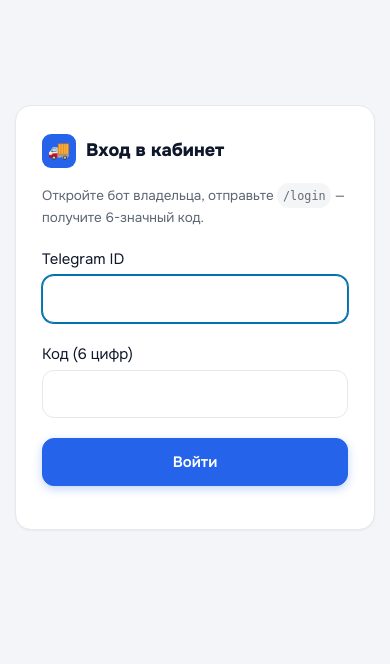
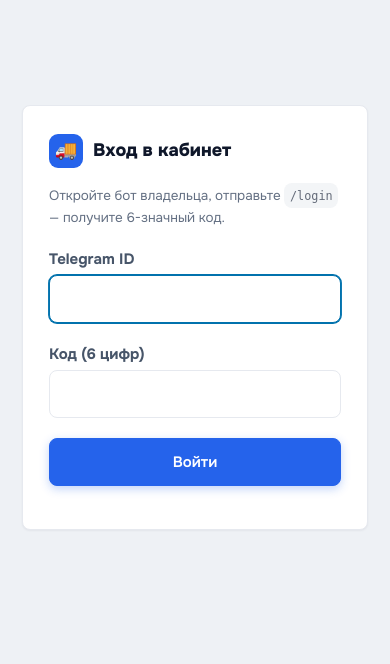
Before and after one commit to gipew09-cloud/condur, a FastAPI app: page /login in a window 390 px wide. Shown: the top 664 px of the page. Run offline with FastAPI, Linux system fonts and the light colour scheme; parts of the project's set-up code (start-up, migrations or seed data) failed here and were passed over; some libraries are stand-ins or nearby versions.

Commit message:
Add files via upload

```diff
--- a/app/web/router.py
+++ b/app/web/router.py
@@ -1881,7 +1881,7 @@ async def acts_page(
             "customers": customers,
             "total_amount": total_amount, "total_trips": total_trips,
             "act_date": act_date or date.today().isoformat(),
-            "act_title": title or "Акт сверки",
+            "act_title": title or "Акт выполненных работ",
             "act_number_val": act_number or "",
             "sel_customer_id": customer_id or "",
             "requisites_ready": requisites_ready,
@@ -1899,7 +1899,7 @@ async def acts_export(
     customer_id: Annotated[str | None, Query()] = None,
     act_number: Annotated[str, Query()] = "",
     act_date: Annotated[str | None, Query()] = None,
-    title: Annotated[str, Query()] = "Акт сверки",
+    title: Annotated[str, Query()] = "Акт выполненных работ",
     trip_ids: Annotated[list[int], Query()] = [],
     selection_mode: Annotated[str, Query()] = "",
 ):
--- a/app/web/static/cabinet.css
+++ b/app/web/static/cabinet.css
@@ -13,11 +13,11 @@
   --accent-soft: #e8f0fe;
   --amber: #e0a32e;
   --amber-soft: #fdf0d3;
-  --bg: #f4f5f8;           /* мягкий холодно-серый фон страниц */
+  --bg: #eef1f5;           /* мягкий холодно-серый фон страниц */
   --surface: #ffffff;
-  --border: #e6e8ee;
+  --border: #e6e9ef;
   --text: #0f172a;
-  --text-muted: #5b6573;
+  --text-muted: #647083;
   --success-bg: #e7f6ec;
   --success-text: #147a3d;
   --danger-bg:  #fde8e6;
@@ -25,9 +25,9 @@
   --warn-bg: #fdf0d3;
   --warn-text: #9a5b00;
 
-  --radius-sm: 8px;
-  --radius-md: 12px;
-  --radius-lg: 16px;
+  --radius-sm: 7px;
+  --radius-md: 8px;
+  --radius-lg: 12px;
 
   --shadow-sm: 0 1px 2px rgba(16, 24, 40, .05);
   --shadow-md: 0 1px 3px rgba(16, 24, 40, .06), 0 8px 24px -12px rgba(16, 24, 40, .18);
@@ -65,6 +65,19 @@
 body {
   background: var(--bg);
   font-family: 'Onest', system-ui, -apple-system, sans-serif;
+  -webkit-font-smoothing: antialiased;
+}
+
+body > header.container,
+body > main.container {
+  max-width: 1600px;
+  width: min(100% - 44px, 1600px);
+  padding-left: 0;
+  padding-right: 0;
+}
+
+body > main.container {
+  padding-bottom: 3rem;
 }
 
 /* Цифры — табулярные везде где деньги/числа */
@@ -228,6 +285,19 @@ table tbody td, table tbody th {
 table tbody tr:last-child td, table tbody tr:last-child th { border-bottom: 0; }
 table tbody tr { transition: background .12s; }
 table tbody tr:hover { background: #f6f7f9; }
+
+input, select, textarea {
+  border-radius: var(--radius-md) !important;
+}
+
+label {
+  font-weight: 650;
+  color: #475569;
+}
+
+form .grid {
+  gap: .75rem;
+}
 
 /* ============ кнопки ============ */
 button[type="submit"],
@@ -296,7 +366,7 @@ button[type="submit"]:hover {
 .card, .panel {
   background: var(--surface);
   border: 1px solid var(--border);
-  border-radius: var(--radius-lg);
+  border-radius: var(--radius-md);
   box-shadow: var(--shadow-sm);
   padding: 16px 18px;
 }
--- a/app/web/templates/finances.html
+++ b/app/web/templates/finances.html
@@ -16,7 +16,7 @@
     <label>По дату <input type="date" name="period_to" id="fin-to" value="{{ period_to }}"></label>
     <label>&nbsp;<button type="submit">Показать</button></label>
     <label>&nbsp;<a role="button" class="secondary outline" href="/finances/export.xlsx?period_from={{ period_from }}&period_to={{ period_to }}">⬇ Excel</a></label>
-    <label>&nbsp;<a role="button" class="secondary outline" href="/acts?period_from={{ period_from }}&period_to={{ period_to }}">📄 Акт сверки</a></label>
+    <label>&nbsp;<a role="button" class="secondary outline" href="/acts?period_from={{ period_from }}&period_to={{ period_to }}">📄 Акты выполненных работ</a></label>
   </div>
   <div style="display:flex; gap:.4rem; flex-wrap:wrap; align-items:center; margin:-.25rem 0 .75rem;">
     <span style="color:var(--text-muted); font-size:.85rem;">Быстрый период:</span>
--- a/app/web/templates/requisites.html
+++ b/app/web/templates/requisites.html
@@ -4,7 +4,7 @@
 {% block content %}
 <div class="page-head">
   <h1>Реквизиты</h1>
-  <p class="sub">Данные Исполнителя и заказчиков для шапки акта 101 РС: наименование, ИНН/КПП, адрес, банк. Заполни один раз — подставятся во все акты.</p>
+  <p class="sub">Данные Исполнителя и заказчиков для шапки акта выполненных работ 101 РС: наименование, ИНН/КПП, адрес, банк. Заполни один раз — подставятся во все акты.</p>
 </div>
 
 <article>
--- a/app/web/templates/routes.html
+++ b/app/web/templates/routes.html
@@ -36,7 +36,7 @@
 {% block content %}
 <div class="page-head">
   <h1>Прибыль по направлениям</h1>
-  <p class="sub">Завершённые рейсы с выручкой, сгруппированные по маршруту. Ниже — справочник РЦ для канонических адресов в актах.</p>
+  <p class="sub">Завершённые рейсы с выручкой, сгруппированные по маршруту. Ниже — справочник РЦ для канонических адресов в актах выполненных работ.</p>
 </div>
 
 {% if not rows %}
@@ -71,7 +71,7 @@
 
 <section class="section">
   <h3>Справочник РЦ</h3>
-  <p class="sub">Название и алиасы помогают найти свободный текст из рейса, а адрес подставляется в акт сверки.</p>
+  <p class="sub">Название и алиасы помогают найти свободный текст из рейса, а адрес подставляется в акт выполненных работ.</p>
 
   {% if rc_imported is not none %}
   <article class="add-banner">
```
Also changed, not shown: other parts of app/web/static/cabinet.css (+60 -16 lines), app/web/static/mobile.css (+18 -0 lines), app/web/templates/acts.html (+4 -4 lines), app/web/templates/base.html (+8 -2 lines), tests/test_acts_auth_web.py (+2 -2 lines).
